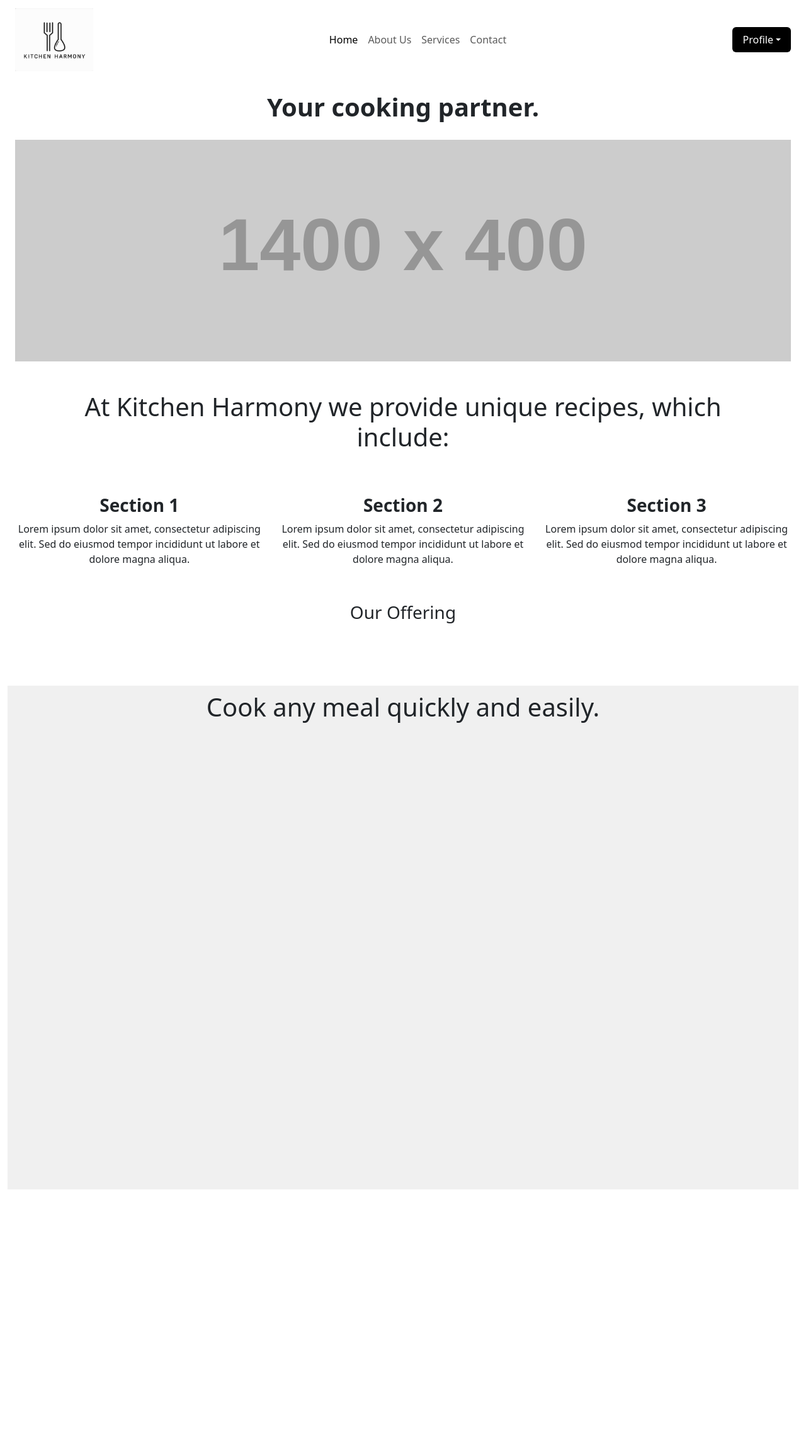
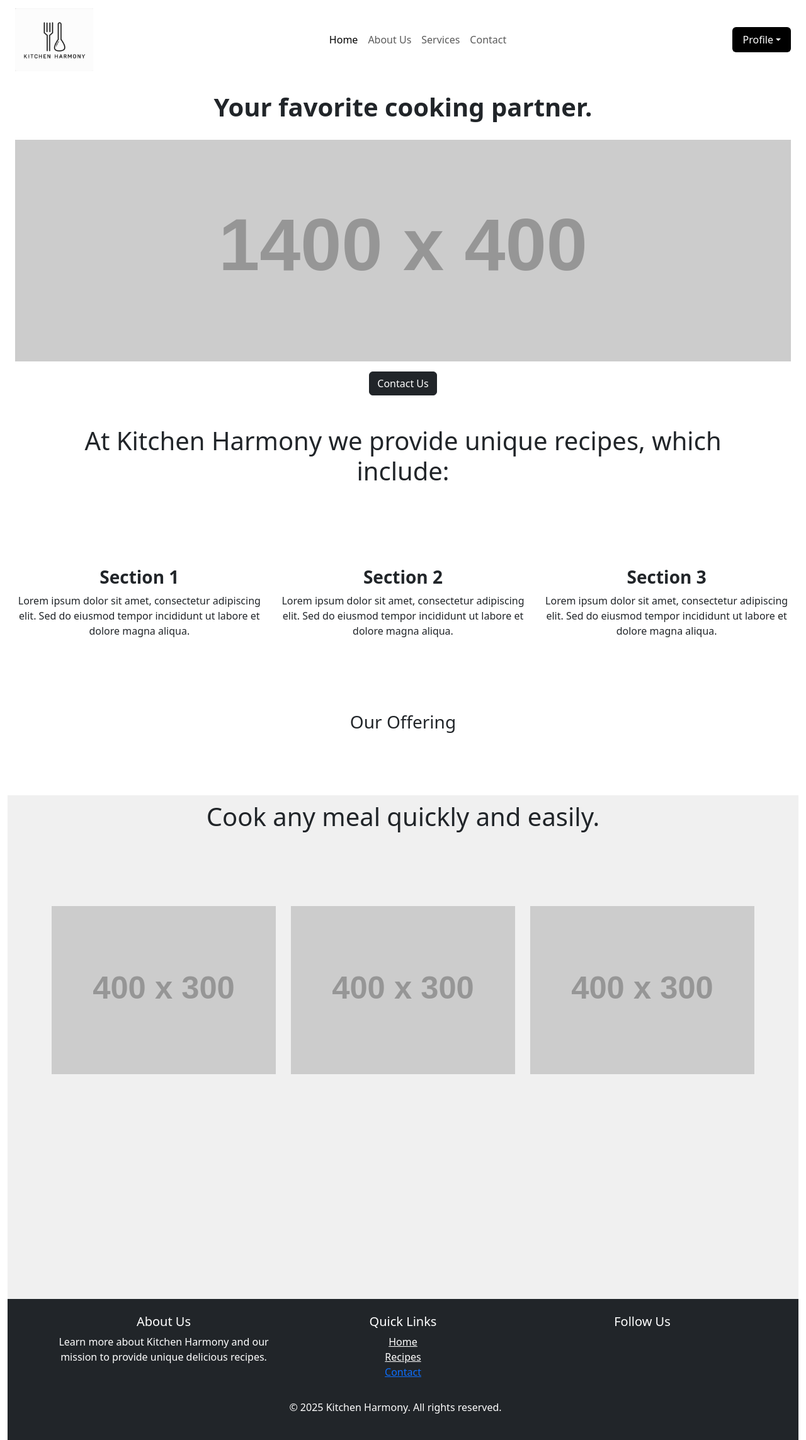
Before and after one commit to brycewoodland/kitchen-harmony-frontend, a React (Vite) app: page / in a window 1280 px wide. Shown: the whole page at 63% size. Before the commit the page ends 1889 px from the top, so only its background shows below. Built offline with nearby package versions, Linux system fonts and the light colour scheme.

Commit message:
Finished the Home Page.

```diff
--- a/index.html
+++ b/index.html
@@ -6,6 +6,7 @@
     <meta name="viewport" content="width=device-width, initial-scale=1.0" />
     <title>Kitchen Harmony</title>
     <link href="https://stackpath.bootstrapcdn.com/bootstrap/5.3.0/css/bootstrap.min.css" rel="stylesheet">
+    <link href="https://cdnjs.cloudflare.com/ajax/libs/font-awesome/5.15.4/css/all.min.css" rel="stylesheet">
   </head>
   <body>
     <div id="root"></div>
--- a/src/App.css
+++ b/src/App.css
@@ -1,3 +1,47 @@
 .custom-margin-right {
     margin-right: 6rem;
 }
+
+/* Fade-in animation for the hero image */
+.hero-image img {
+    opacity: 0;
+    animation: fadeIn 2s forwards;
+  }
+
+  @keyframes fadeIn {
+    to {
+      opacity: 1;
+    }
+  }
+
+  /* Slide-in animation for the heading */
+  .hero-heading {
+    transform: translateY(-50px);
+    opacity: 0;
+    animation: slideIn 1s forwards;
+  }
+
+  @keyframes slideIn {
+    to {
+      transform: translateY(0);
+      opacity: 1;
+    }
+  }
+
+  /* Button hover animation */
+  .hero-button {
+    transition: transform 0.3s ease-in-out;
+  }
+
+  .hero-button:hover {
+    transform: scale(1.1);
+  }
+
+/* CookSection.css */
+.img-hover-zoom {
+    transition: transform 0.3s ease-in-out;
+  }
+
+  .img-hover-zoom:hover {
+    transform: scale(1.1);
+  }
--- a/src/App.jsx
+++ b/src/App.jsx
@@ -2,6 +2,7 @@ import Header from './components/Header';
 import Hero from './components/Hero';
 import RecipeHome from './components/RecipeHome';
 import CookSection from './components/CookSection';
+import Footer from './components/Footer';
 
 function App() {
   return (
@@ -10,6 +11,7 @@ function App() {
       <Hero />
       <RecipeHome />
       <CookSection />
+      <Footer />
     </div>
   );
 }
--- a/src/components/CookSection.jsx
+++ b/src/components/CookSection.jsx
@@ -1,7 +1,22 @@
+import '../App.css';
+
 function CookSection() {
   return (
     <div className="w-100" style={{ backgroundColor: '#f0f0f0', minHeight: '100vh', margin: 0, padding: 0 }}>
       <h1 className="text-center" style={{ marginTop: '100px', padding: '10px' }}>Cook any meal quickly and easily.</h1>
+      <div className="container">
+        <div className="row">
+          <div className="col-md-4" style={{ marginTop: '100px' }}>
+            <img src="https://placehold.co/400x300?text=placeholder&font=roboto" alt="Placeholder 1" className="img-fluid img-hover-zoom" />
+          </div>
+          <div className="col-md-4" style={{ marginTop: '100px' }}>
+            <img src="https://placehold.co/400x300?text=placeholder&font=roboto" alt="Placeholder 2" className="img-fluid img-hover-zoom" />
+          </div>
+          <div className="col-md-4" style={{ marginTop: '100px' }}>
+            <img src="https://placehold.co/400x300?text=placeholder&font=roboto" alt="Placeholder 3" className="img-fluid img-hover-zoom" />
+          </div>
+        </div>
+      </div>
     </div>
   );
 }
--- /dev/null
+++ b/src/components/Footer.jsx
@@ -0,0 +1,35 @@
+function Footer() {
+    return (
+        <footer className="footer bg-dark text-white text-center py-4">
+            <div className="container">
+                <div className="row">
+                    <div className="col-md-4">
+                        <h5>About Us</h5>
+                        <p>Learn more about Kitchen Harmony and our mission to provide unique delicious recipes.</p>
+                    </div>
+                    <div className="col-md-4">
+                        <h5>Quick Links</h5>
+                        <ul className="list-unstyled">
+                            <li><a href="#" className="text-white">Home</a></li>
+                            <li><a href="#" className="text-white">Recipes</a></li>
+                            <li><a href="#" className="textwhite">Contact</a></li>
+                        </ul>
+                    </div>
+                    <div className="col-md-4">
+                        <h5>Follow Us</h5>
+                        <a href="" className="text-white mx-2"></a>
+                        <a href="" className="text-white mx-2"></a>
+                        <a href="" className="text-white mx-2"></a>
+                    </div>
+                    <div className="row mt-3">
+                        <div className="col-12">
+                            <p>&copy; 2025 Kitchen Harmony. All rights reserved.</p>
+                        </div>
+                    </div>
+                </div>
+            </div>
+        </footer>
+    )
+}
+
+export default Footer;
--- a/src/components/Hero.jsx
+++ b/src/components/Hero.jsx
@@ -1,6 +1,8 @@
+import '../App.css';
+
 function HeroImage() {
   return (
-    <div className="w-100">
+    <div className="w-100 hero-image">
       <img
         src="https://placehold.co/1400x400?text=Hero+Image&font=roboto"
         alt="Hero"
@@ -13,9 +15,12 @@ function HeroImage() {
 
 function Hero() {
   return (
-    <div className="container-fluid justify-content-center text-center">
-      <h1 className="fw-bold" style={{ marginTop: '20px' }}>Your cooking partner.</h1>
+    <div className="container-fluid justify-content-center text-center hero-container">
+      <h1 className="fw-bold hero-heading" style={{ marginTop: '20px' }}>Your favorite cooking partner.</h1>
       <HeroImage />
+      <button className="btn btn-dark mt-3 hero-button">
+        Contact Us
+      </button>
     </div>
   );
 }
--- a/src/components/RecipeHome.jsx
+++ b/src/components/RecipeHome.jsx
@@ -2,7 +2,7 @@ import PropTypes from "prop-types";
 
 function RecipeSection({ title, summary }) {
     return (
-      <div className="col-md-4" style={{ marginTop: '20px' }}>
+      <div className="col-md-4" style={{ marginTop: '80px' }}>
         <h3 className="fw-bold">{title}</h3>
         <p>{summary}</p>
       </div>
@@ -32,7 +32,7 @@ function RecipeSection({ title, summary }) {
             summary="Lorem ipsum dolor sit amet, consectetur adipiscing elit. Sed do eiusmod tempor incididunt ut labore et dolore magna aliqua."
           />
         </div>
-        <h3 style={{marginTop: '40px' }}>Our Offering</h3>
+        <h3 style={{marginTop: '100px' }}>Our Offering</h3>
       </div>
     );
   }
```
